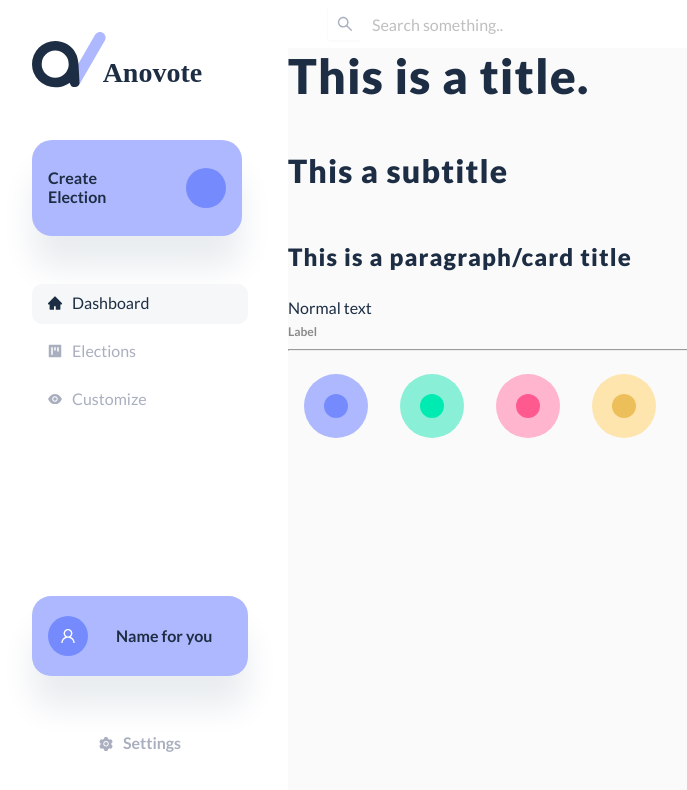
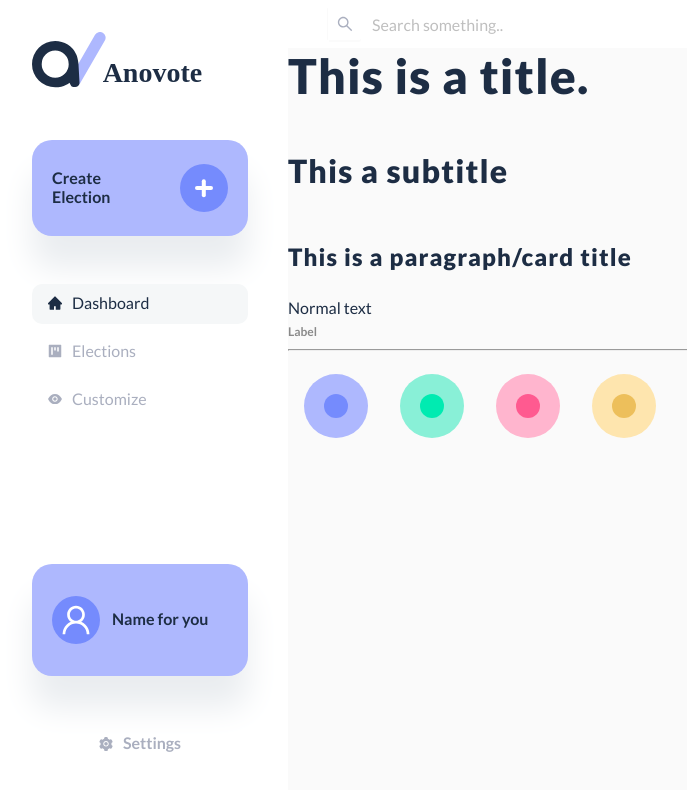
Before and after one commit to anovote/frontend, a React (Create React App) app: page / in a window 1280 px wide. Shown: the top 790 px of the page, without its empty margins (8-695 px from the left). Built offline with nearby package versions, Linux system fonts and the light colour scheme.

Commit message:
refactor styling for sidebar

```diff
--- a/src/style/scss/anovote/components/_button.scss
+++ b/src/style/scss/anovote/components/_button.scss
@@ -11,9 +11,9 @@ button {
 
 .large-icon-button {
     font-weight: bold;
-    padding: 1rem;
+    padding: 1.25rem;
     height: 7rem;
-    width: 210px;
+    width: inherit;
     border: none;
     position: relative;
     justify-content: space-between;
@@ -26,6 +26,10 @@ button {
     @include text();
     @include is-flex-row();
 
+    &:focus {
+        @include is-button-in-focus();
+    }
+
     // Targets all siblings of parent element,
     > * {
         white-space: normal;
@@ -33,7 +37,7 @@ button {
     }
 
     > *:first-child {
-        padding: 0 2em 0 0;
+        padding: 0 2.5em 0 0;
         font-weight: bold;
         text-align: left;
         flex: 0 1 auto;
--- a/src/style/scss/anovote/components/_icons.scss
+++ b/src/style/scss/anovote/components/_icons.scss
@@ -1,16 +1,16 @@
 /**
  Creates + icon in the element using the class
 */
-.pluss {
+.plus {
     position: relative;
     font-size: 1rem;
 
     &:before {
-        @include spanline(0deg, 1em, 0.2em)
+        @include spanline(0deg, 1.1em, 0.25em);
     }
 
     &:after {
-        @include spanline(90deg, 1em, 0.25em)
+        @include spanline(90deg, 1.1em, 0.25em);
     }
 }
 
@@ -18,8 +18,8 @@
  Circle with content positioned in the center center of it.
 */
 .circle-center-content {
-    width: 2.5rem;
-    height: 2.5rem;
+    width: 3rem;
+    height: 3rem;
     border-radius: 99rem;
     @include is-flex();
     @include has-content-center-center();
--- a/src/style/scss/anovote/layout/skeleton/_skeleton.scss
+++ b/src/style/scss/anovote/layout/skeleton/_skeleton.scss
@@ -1,6 +1,5 @@
 // Variables
-
 
 // Components
 @import './header';
-@import './sidebar';
+@import './sidebar/sidebar';
--- /dev/null
+++ b/src/style/scss/anovote/layout/skeleton/sidebar/_menuItem.scss
@@ -0,0 +1,76 @@
+.skeleton-sidebar {
+    // Overrides for antd menu to fit out application needs
+
+    .ant-menu-item {
+        color: $darker-grey;
+
+        a {
+            color: $darker-grey !important;
+            @include text();
+        }
+    }
+
+    .ant-menu-item-active,
+    .ant-menu-item:hover {
+        a {
+            color: $font-color !important;
+        }
+    }
+
+    .ant-menu-vertical .ant-menu-item {
+        margin-top: 0;
+    }
+
+    .ant-menu:not(.ant-menu-horizontal) .ant-menu-item-selected {
+        background-color: $alternate-color;
+        border-radius: 0.625rem;
+
+        span a {
+            color: $font-color !important;
+        }
+    }
+
+    .ant-menu-item:focus-within {
+        @include is-button-in-focus();
+    }
+
+    .ant-menu-item-selected:focus-within {
+        outline: none;
+    }
+
+    .ant-menu-item:hover {
+        outline: none !important;
+        background: none;
+        color: none;
+    }
+
+    // set margin for first element succeeding the ´create election´ button
+    .ant-menu-vertical .ant-menu-item:nth-child(2) {
+        margin-top: 3 * $bu;
+    }
+
+    // Set colors for each menu item
+    // Dashboard
+    .ant-menu-item-selected:nth-child(2),
+    .ant-menu-item:nth-child(2):hover .ant-menu-item-icon {
+        color: $dark;
+    }
+
+    // Elections
+    .ant-menu-item-selected:nth-child(3),
+    .ant-menu-item:nth-child(3):hover .ant-menu-item-icon {
+        color: $info-contrasting;
+    }
+
+    // Customize
+    .ant-menu-item-selected:nth-child(4),
+    .ant-menu-item:nth-child(4):hover .ant-menu-item-icon {
+        color: $main-light;
+    }
+
+    // Settings
+    .ant-menu-item-selected:nth-child(6),
+    .ant-menu-item:nth-child(6):hover .ant-menu-item-icon {
+        color: $dark;
+    }
+}
--- a/src/style/scss/anovote/layout/skeleton/_sidebar.scss
+++ b/src/style/scss/anovote/layout/skeleton/sidebar/_sidebar.scss
@@ -1,3 +1,5 @@
+@import './menuItem';
+
 .skeleton-sidebar {
     background-color: $white;
     height: calc(100vh - #{$header-height});
@@ -14,7 +16,7 @@
 }
 
 #logo {
-    margin-top: - 3 * $bu;
+    margin-top: -3 * $bu;
     margin-bottom: 3 * $bu;
 }
 
@@ -40,40 +42,12 @@
     }
 }
 
-// Set colors for each menu item
-// Dashboard
-.ant-menu-item-selected:nth-child(2),
-.ant-menu-item:nth-child(2):hover .ant-menu-item-icon {
-    color: $dark;
+#view-profile {
+    margin-top: auto;
 }
 
-
-// Elections
-.ant-menu-item-selected:nth-child(3),
-.ant-menu-item:nth-child(3):hover .ant-menu-item-icon {
-    color: $info-contrasting;
-}
-
-// Customize
-.ant-menu-item-selected:nth-child(4),
-.ant-menu-item:nth-child(4):hover .ant-menu-item-icon {
-    color: $main-light;
-}
-
-// Settings
-.ant-menu-item-selected:nth-child(6),
-.ant-menu-item:nth-child(6):hover .ant-menu-item-icon {
-    color: $dark;
-}
-
-#view-profile {
-    width: 100%;
-    height: 5 * $bu;
-    background-color: $main-light;
-    border-radius: 1.2rem;
-    line-height: 80px;
-    text-indent: 1rem;
-    margin-top: auto;
+.user-icon {
+    font-size: 2rem;
 }
 
 #settings {
--- /dev/null
+++ b/src/style/scss/anovote/mixins/_universalDesign.scss
@@ -0,0 +1,3 @@
+@mixin is-button-in-focus {
+    outline: $darker-grey auto 1px;
+}
--- a/src/style/scss/antd/menu/_menuItem.scss
+++ /dev/null
@@ -1,49 +0,0 @@
-// Overrides for antd menu to fit out application needs
-
-.ant-menu-item {
-    color: $darker-grey;
-
-    a {
-        color: $darker-grey !important;
-        @include text();
-    }
-}
-
-.ant-menu-item-active,
-.ant-menu-item:hover {
-    a {
-        color: $font-color !important;
-    }
-}
-
-.ant-menu-vertical .ant-menu-item {
-    margin-top: 0;
-}
-
-.ant-menu:not(.ant-menu-horizontal) .ant-menu-item-selected {
-    background-color: $alternate-color;
-    border-radius: 0.625rem;
-
-    span a {
-        color: $font-color !important;
-    }
-}
-
-.ant-menu-item:focus-within {
-    outline: $darker-grey auto 1px;
-}
-
-.ant-menu-item-selected:focus-within {
-    outline: none;
-}
-
-.ant-menu-item:hover {
-    outline: none !important;
-    background: none;
-    color: none;
-}
-
-// set margin for first element succeeding the ´create election´ button
-.ant-menu-vertical .ant-menu-item:nth-child(2) {
-    margin-top: 3 * $bu;
-}
--- a/src/style/scss/main.scss
+++ b/src/style/scss/main.scss
@@ -6,6 +6,7 @@
 @import './anovote/core/variables';
 
 // MIXINS
+@import './anovote/mixins/universalDesign';
 @import './anovote/mixins/typography';
 @import './anovote/mixins/flexbox';
 @import './anovote/mixins/style';
@@ -27,7 +28,6 @@
 //--------- OVERWRITES ---------
 
 // ANTD
-@import './antd/menu/menuItem';
 @import './antd/typography';
 @import './antd/layout';
 @import './antd/card';
```
